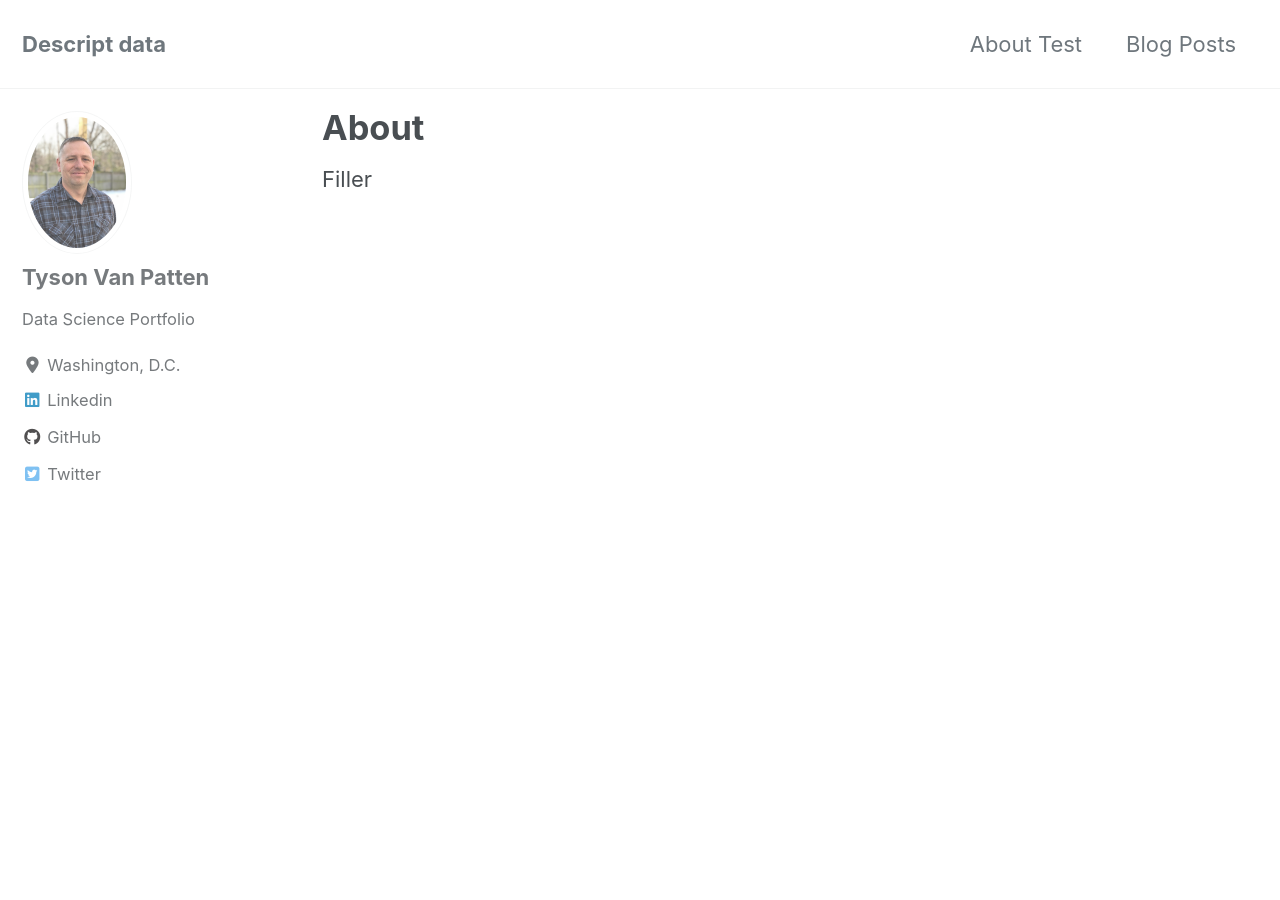
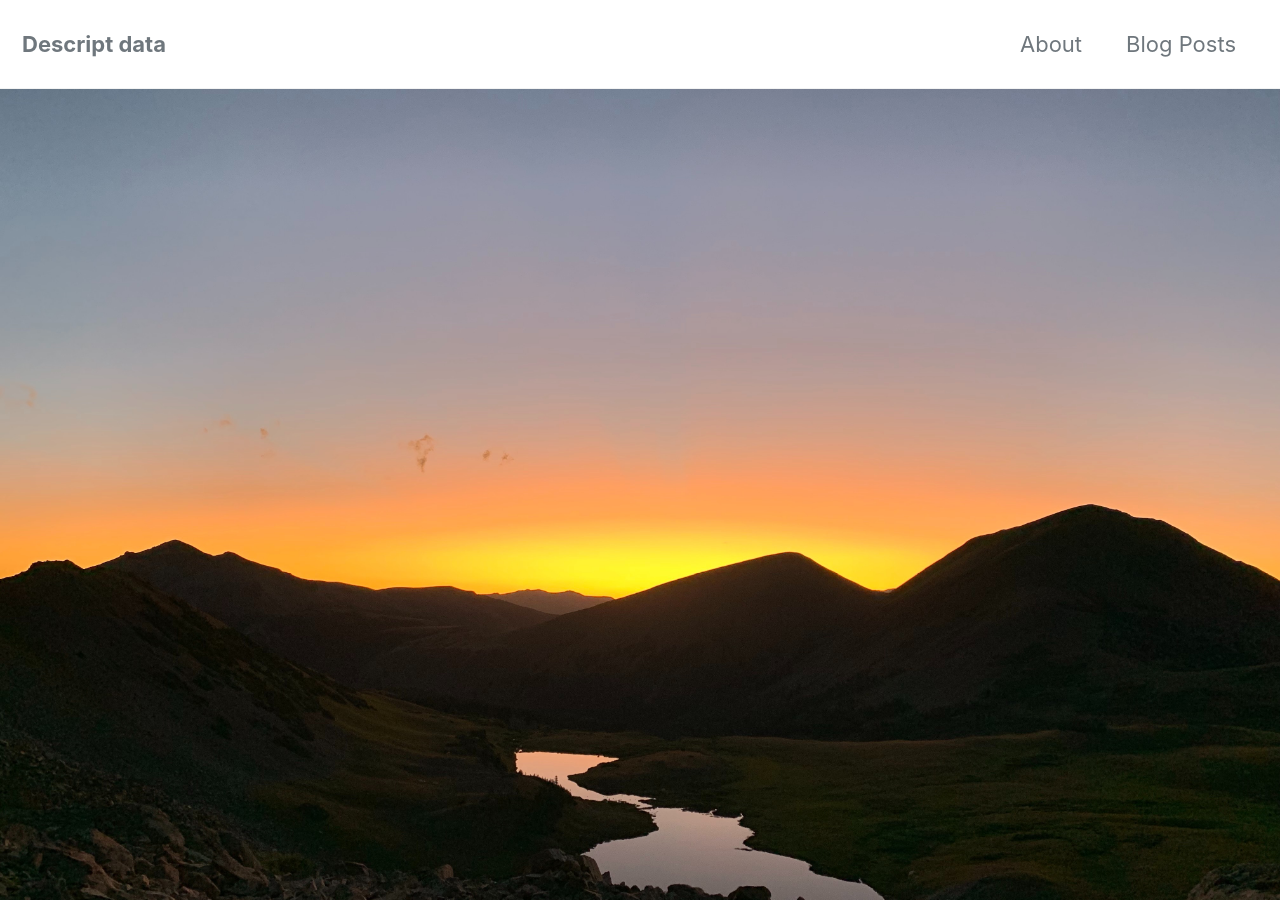
Before and after one commit to tvanpat/tvanpat, a Jekyll site: the page built from _pages/about.md, in a window 1280 px wide and 900 px high. Built offline with Jekyll 4.4.1, drawn with Linux system fonts in a browser that asks for light colours; cached includes are drawn as plain includes; nearby versions of some CDN libraries.

Commit message:
fixed spacing issue

```diff
--- a/_data/navigation.yml
+++ b/_data/navigation.yml
@@ -1,6 +1,6 @@
 # main links
 main:
-  - title: "About Test"
+  - title: "About"
     url: /about/
   - title: "Blog Posts"
     url: /blog-posts/
--- a/_pages/about.md
+++ b/_pages/about.md
@@ -1,6 +1,8 @@
 ---
 title: "About"
 permalink: /about/
+header:
+  image: "/images/rivermountain.jpg"
 ---
 
-Filler
+I am blah blah  blah
```
Also changed, not shown: _pages/blogposts.md (+1 -1 lines), images/rivermountain.jpg (renamed from images/river_mountain.jpg), 4 other files.
